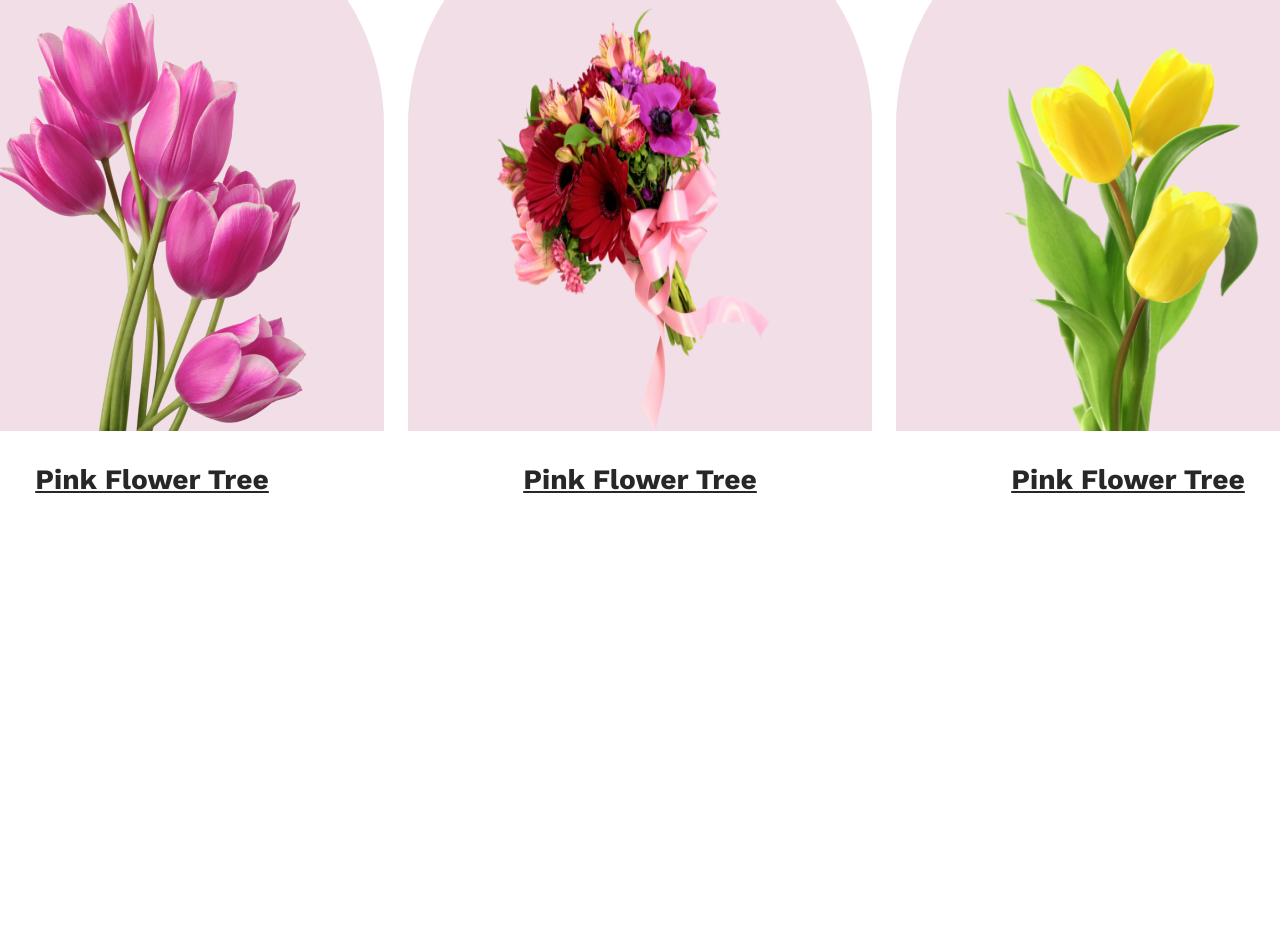
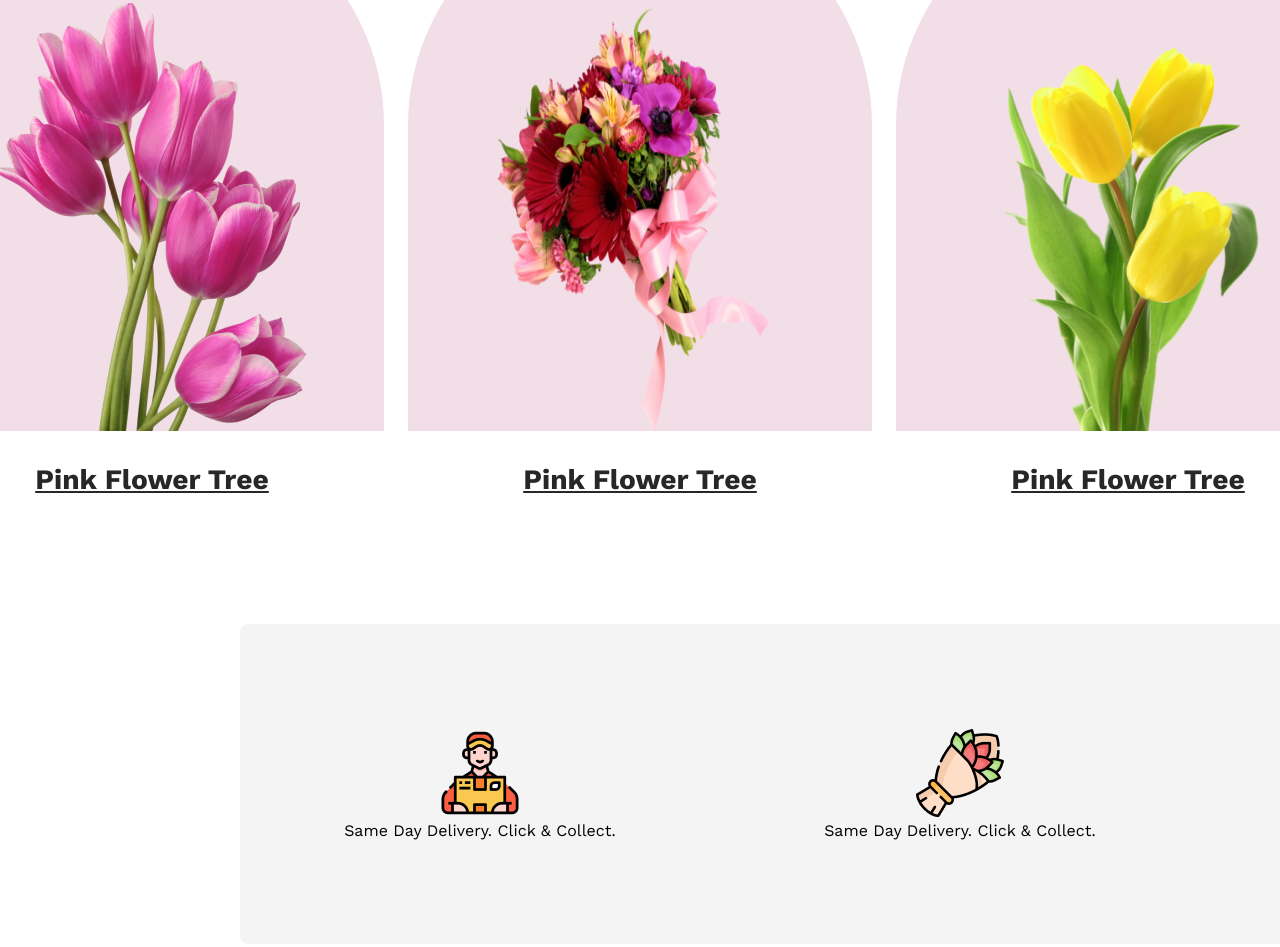
Before and after one commit to sadia111-a/flower-shop-assignment, a plain HTML site: page index.html in a window 1280 px wide. Shown: the part 1314-2261 px from the top of the page. Before the commit the page ends 1810 px from the top, so only its background shows below. Drawn offline with nearby package versions, Linux system fonts and the light colour scheme.

Commit message:
optional part done

```diff
--- a/index.html
+++ b/index.html
@@ -76,6 +76,23 @@
 
             </div>
         </section>
+        <section>
+            <div class="optional-container">
+                <div class="optional-logo">
+                    <img class="optional-img" src="Flower Asset/Group 57.png" alt="">
+                    <p class="optional-pera">Same Day Delivery. Click & Collect.</p>
+                </div>
+                <div class="optional-logo">
+                    <img class="optional-img" src="Flower Asset/Group 58.png" alt="">
+                    <p class="optional-pera">Same Day Delivery. Click & Collect.</p>
+                </div>
+                <div class="optional-logo">
+                    <img class="optional-img" src="Flower Asset/Group 59.png" alt="">
+                    <p class="optional-pera">Same Day Delivery. Click & Collect.</p>
+                </div>
+
+            </div>
+        </section>
     </main>
 
     <footer>
--- a/style.css
+++ b/style.css
@@ -105,19 +105,7 @@ body {
     margin: 110px 78px 0px 76px;
 }
 
-/* .flower-heading {
-    color: #272727;
-    text-align: center;
-    font-size: 24px;
-    font-weight: 700;
-    text-decoration-line: underline;
-} */
-/* .flower-write{
-    margin-left: 381px;
-}
-.flower-page{
-    margin-left: 381px;
-} */
+
 .flower-container {
     display: flex;
     gap: 24px;
@@ -132,3 +120,18 @@ body {
     font-weight: 700;
     text-decoration-line: underline;
 }
+/* optional part starts here */
+.optional-container{
+    width: 1440px;
+height: 320px;
+margin-top: 128px;
+display: flex;
+justify-content: space-around;
+align-items: center;
+text-align: center;
+margin-left: 240px;
+border-radius: 8px;
+background: rgba(39, 39, 39, 0.05);
+margin-bottom: 128px;
+
+}
```
